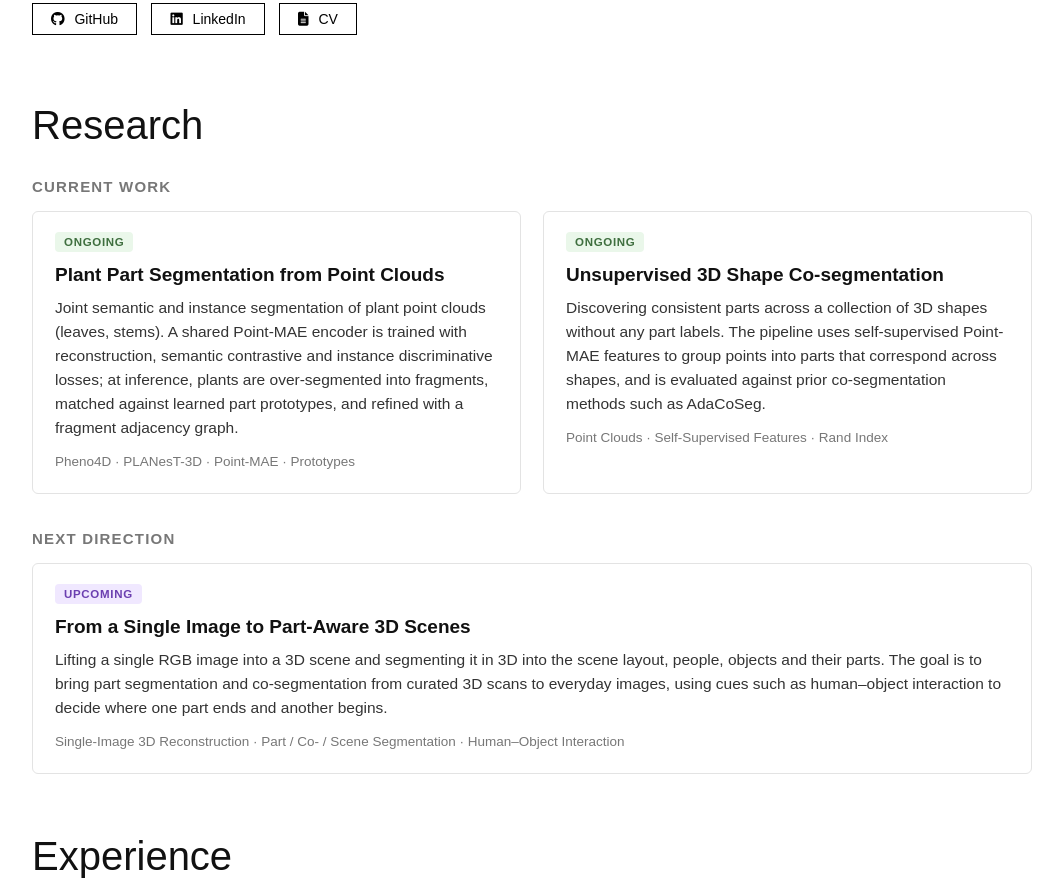
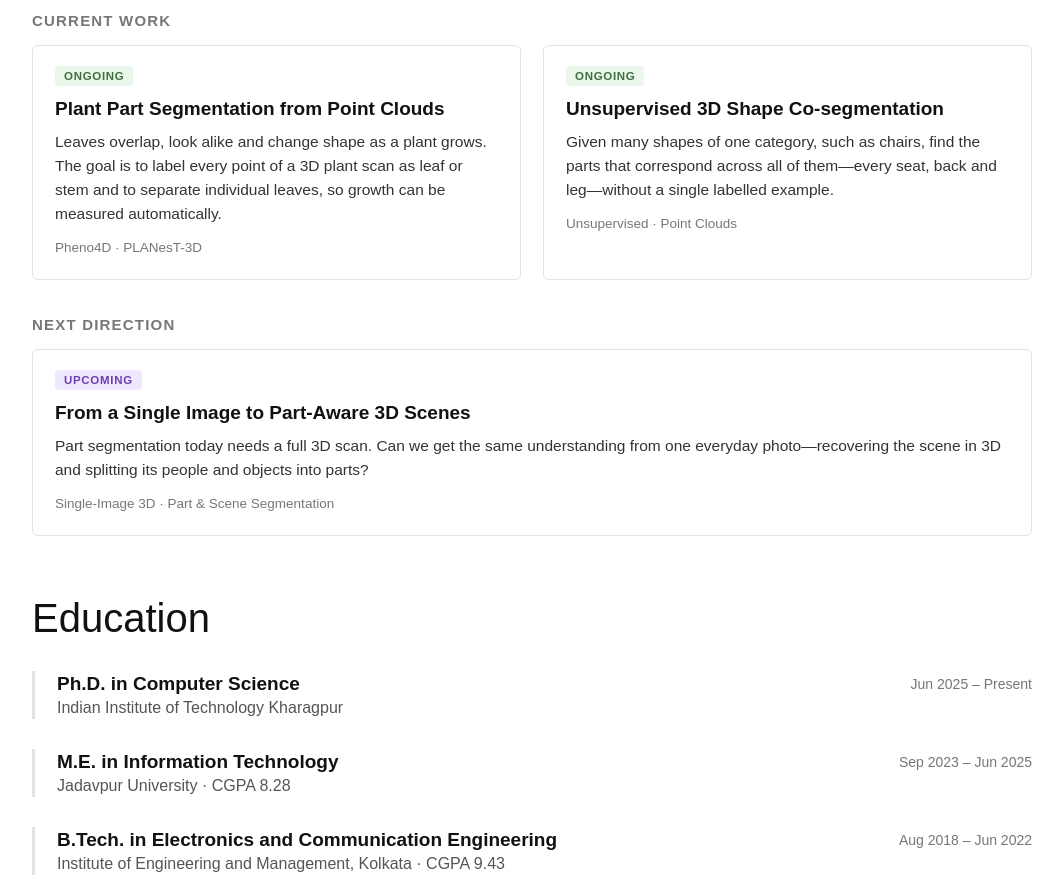
Before and after one commit to silsaptak/silsaptak.github.io, a plain HTML site: page index.html in a window 1280 px wide. Shown: the part 720-1602 px from the top of the page, without its empty margins (108-1171 px from the left). Drawn offline with Linux system fonts and the light colour scheme.

Commit message:
Add education section

```diff
--- a/index.html
+++ b/index.html
@@ -7,7 +7,7 @@
   <title>Saptak Sil</title>
   <meta name="description" content="Saptak Sil — Ph.D. student at IIT Kharagpur working on 3D point cloud part segmentation, 3D co-segmentation, and single-image 3D scene understanding." />
 
-  <link rel="stylesheet" href="style.css?v=5" />
+  <link rel="stylesheet" href="style.css?v=6" />
 
   <!-- Font Awesome icons -->
   <link
@@ -30,24 +30,14 @@
         </p>
 
         <p>
-          I work on <strong>3D computer vision</strong>, with a focus on understanding the
-          <strong>part structure of 3D shapes</strong> from point clouds. My current work
-          spans two directions: <strong>plant part segmentation</strong> and
-          <strong>unsupervised 3D shape co-segmentation</strong>.
+          I work on <strong>3D computer vision</strong>. My research asks how a machine can
+          break a 3D object into meaningful <strong>parts</strong>&mdash;the leaves and stem
+          of a plant, or the seat and legs of a chair&mdash;directly from a point cloud.
         </p>
 
         <p>
-          Both build on <strong>Point-MAE</strong> point cloud features, combined with
-          <strong>clustering</strong> and <strong>prototype-based matching</strong>, to
-          produce semantic and instance-level parts that stay consistent across shapes
-          and plant species.
-        </p>
-
-        <p>
-          Next, I am extending this to <strong>single-image 3D scene understanding</strong>:
-          lifting an ordinary photo into a 3D scene and segmenting it into people, objects
-          and their <strong>parts</strong>, so that part- and co-segmentation work on
-          everyday images rather than only on scanned point clouds.
+          Next, I want to get the same part-level understanding from a
+          <strong>single photo</strong>, by lifting it into 3D.
         </p>
 
         <div class="research-tags">
@@ -95,25 +85,22 @@
           <span class="status status-ongoing">Ongoing</span>
           <h4>Plant Part Segmentation from Point Clouds</h4>
           <p>
-            Joint semantic and instance segmentation of plant point clouds (leaves,
-            stems). A shared Point-MAE encoder is trained with reconstruction, semantic
-            contrastive and instance discriminative losses; at inference, plants are
-            over-segmented into fragments, matched against learned part prototypes,
-            and refined with a fragment adjacency graph.
+            Leaves overlap, look alike and change shape as a plant grows. The goal is to
+            label every point of a 3D plant scan as leaf or stem and to separate
+            individual leaves, so growth can be measured automatically.
           </p>
-          <p class="card-meta">Pheno4D · PLANesT-3D · Point-MAE · Prototypes</p>
+          <p class="card-meta">Pheno4D · PLANesT-3D</p>
         </div>
 
         <div class="research-card">
           <span class="status status-ongoing">Ongoing</span>
           <h4>Unsupervised 3D Shape Co-segmentation</h4>
           <p>
-            Discovering consistent parts across a collection of 3D shapes without any
-            part labels. The pipeline uses self-supervised Point-MAE features to group
-            points into parts that correspond across shapes, and is evaluated against
-            prior co-segmentation methods such as AdaCoSeg.
+            Given many shapes of one category, such as chairs, find the parts that
+            correspond across all of them&mdash;every seat, back and leg&mdash;without a
+            single labelled example.
           </p>
-          <p class="card-meta">Point Clouds · Self-Supervised Features · Rand Index</p>
+          <p class="card-meta">Unsupervised · Point Clouds</p>
         </div>
       </div>
 
@@ -124,13 +111,46 @@
           <span class="status status-interest">Upcoming</span>
           <h4>From a Single Image to Part-Aware 3D Scenes</h4>
           <p>
-            Lifting a single RGB image into a 3D scene and segmenting it in 3D into the
-            scene layout, people, objects and their parts. The goal is to bring part
-            segmentation and co-segmentation from curated 3D scans to everyday images,
-            using cues such as human&ndash;object interaction to decide where one part
-            ends and another begins.
+            Part segmentation today needs a full 3D scan. Can we get the same
+            understanding from one everyday photo&mdash;recovering the scene in 3D and
+            splitting its people and objects into parts?
           </p>
-          <p class="card-meta">Single-Image 3D Reconstruction · Part / Co- / Scene Segmentation · Human&ndash;Object Interaction</p>
+          <p class="card-meta">Single-Image 3D · Part &amp; Scene Segmentation</p>
+        </div>
+      </div>
+    </section>
+
+    <!-- ===================== EDUCATION ===================== -->
+    <section class="experience">
+      <h2>Education</h2>
+
+      <div class="exp-item">
+        <div class="exp-head">
+          <div>
+            <h3>Ph.D. in Computer Science</h3>
+            <p class="exp-org">Indian Institute of Technology Kharagpur</p>
+          </div>
+          <span class="exp-date">Jun 2025 &ndash; Present</span>
+        </div>
+      </div>
+
+      <div class="exp-item">
+        <div class="exp-head">
+          <div>
+            <h3>M.E. in Information Technology</h3>
+            <p class="exp-org">Jadavpur University &middot; CGPA 8.28</p>
+          </div>
+          <span class="exp-date">Sep 2023 &ndash; Jun 2025</span>
+        </div>
+      </div>
+
+      <div class="exp-item">
+        <div class="exp-head">
+          <div>
+            <h3>B.Tech. in Electronics and Communication Engineering</h3>
+            <p class="exp-org">Institute of Engineering and Management, Kolkata &middot; CGPA 9.43</p>
+          </div>
+          <span class="exp-date">Aug 2018 &ndash; Jun 2022</span>
         </div>
       </div>
     </section>
```
